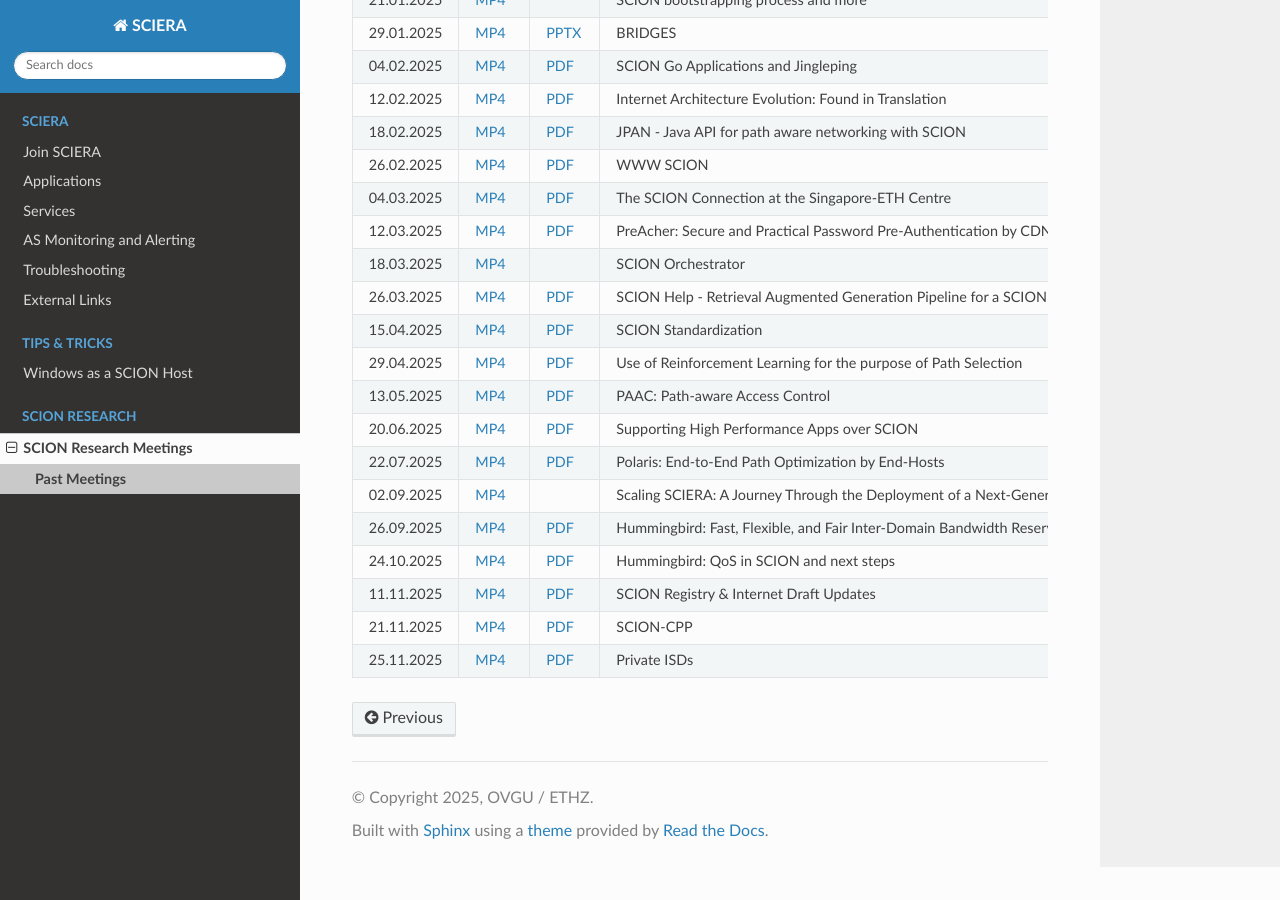
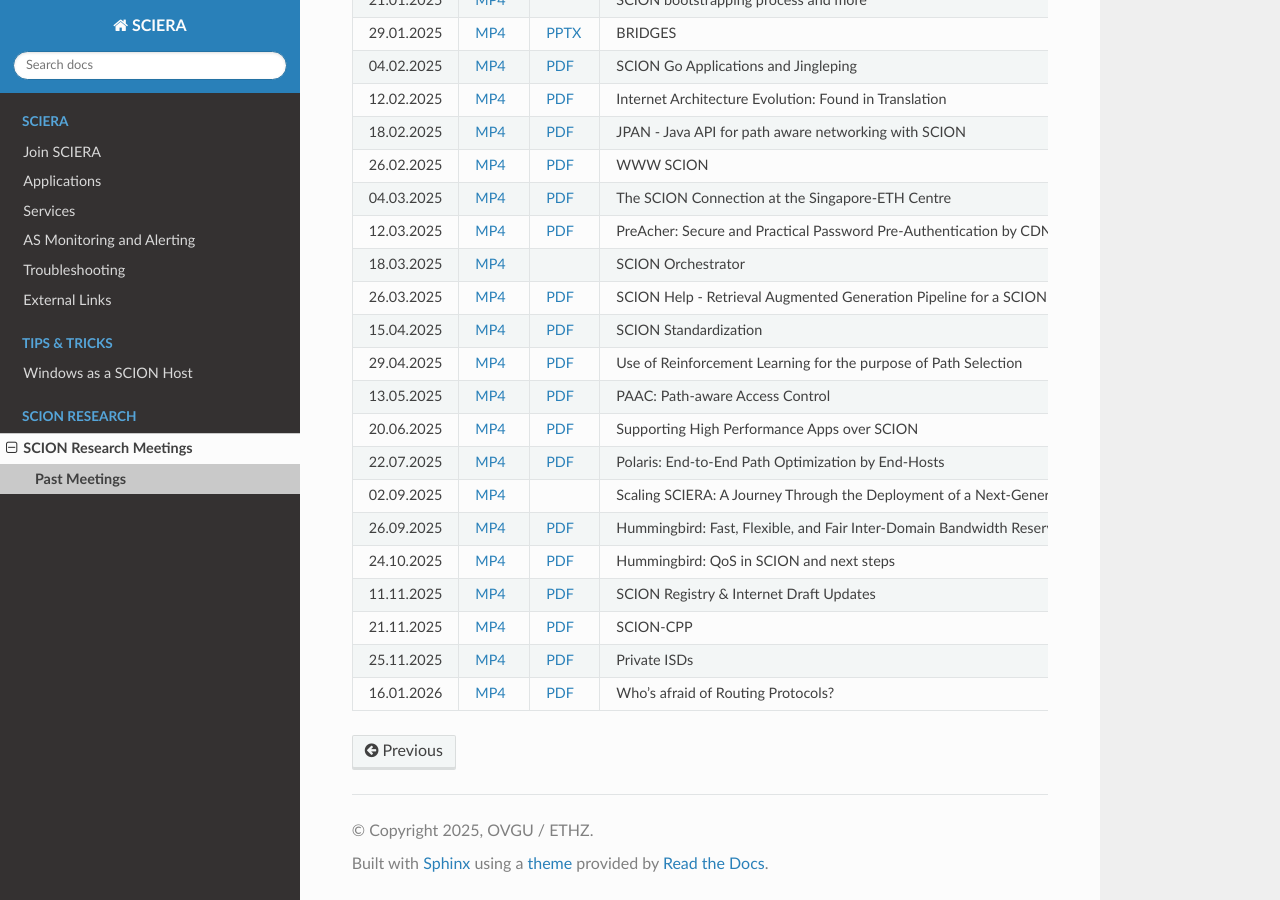
Before and after one commit to netsys-lab/scion-education-network-documentation, a Sphinx documentation site: the page built from docs/source/scion-research/meetings/past.rst, in a window 1280 px wide and 900 px high, scrolled down 587 px. Built offline with Sphinx 7.4.7 and the Read the Docs theme 3.1.0, drawn with Linux system fonts in a browser that asks for light colours.

Commit message:
Joao Who's afraid of routing protocols (#35)
* Add video recording.

* Add presentation PDF.

```diff
--- a/docs/source/scion-research/meetings/past.rst
+++ b/docs/source/scion-research/meetings/past.rst
@@ -201,3 +201,9 @@
       - Private ISDs
       - Tilmann Zäschke (ETH Zurich)
       -
+    * - 16.01.2026
+      - `MP4 <https://drive.google.com/file/d/1-QsV-CpbZhcofMQPOEAM3XnM8gzTdD0F/view>`__
+      - `PDF <https://drive.google.com/file/d/1-e6pS9DBFcwhZzhiEcqlT5-xkxaViLIO/view>`__
+      - Who's afraid of Routing Protocols?
+      - João Luís Sobrinho (University of Lisbon)
+      -
```
